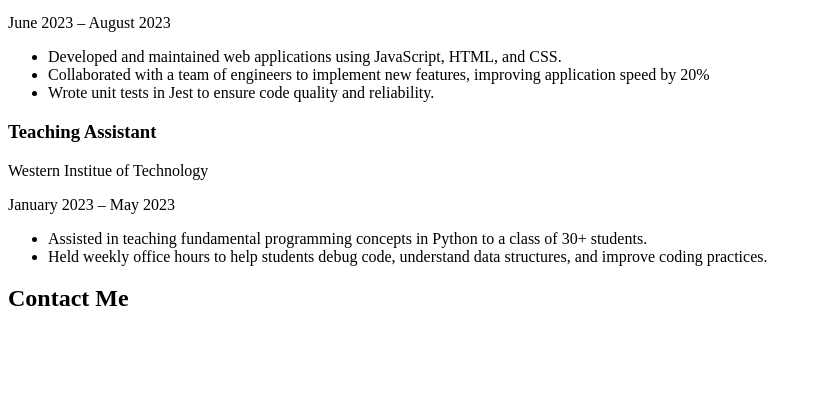
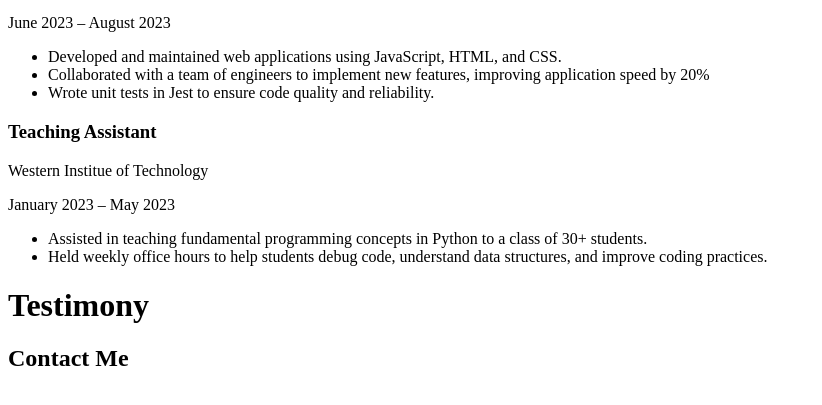
Before and after one commit to arbeyn/portfolio, a React (Vite) app: page / in a window 1280 px wide. Shown: the part 9914-10319 px from the top of the page, without its empty margins (0-822 px from the left). Built offline with nearby package versions, Linux system fonts and the light colour scheme.

Commit message:
testing testimony component

```diff
--- a/src/components/App.tsx
+++ b/src/components/App.tsx
@@ -6,7 +6,7 @@ import Header from './Header/Header'
 import Hero from './Hero/Hero'
 import Portfolio from './Portfolio/Portfolio'
 import Skills from './Skills/Skills'
-
+import Testimony from './Testimony/Testimony'
 function App() {
   const about = useRef(null)
   // const portfolio = useRef(null)
@@ -23,6 +23,7 @@ function App() {
         <Skills />
         <Portfolio />
         <Experience />
+        <Testimony/>
         <Contact />
       </div>
     </div>
--- a/src/components/Hero/Hero.tsx
+++ b/src/components/Hero/Hero.tsx
@@ -7,7 +7,7 @@ function Hero() {
       <div className="mx-auto  flex w-[min(1000px,90%)] justify-evenly">
         <div className="flex flex-col items-center justify-center">
           {' '}
-          <div className="-mt-44 ">
+          <div className=" -mt-44 md:pt-20 ">
             <div className=" flex items-center justify-center">
               <div className="mb-10 w-[30%] overflow-hidden rounded-full lg:hidden ">
                 <img src={HeroImageSmall} alt="Arvin Photo" />
--- /dev/null
+++ b/src/components/Testimony/Testimony.tsx
@@ -0,0 +1,12 @@
+
+import React from 'react'
+
+function Testimony() {
+  return (
+      <div className='py-8 bg-slate-600'>
+        <h1>Testimony</h1>
+      </div>
+  )
+}
+
+export default Testimony
```
